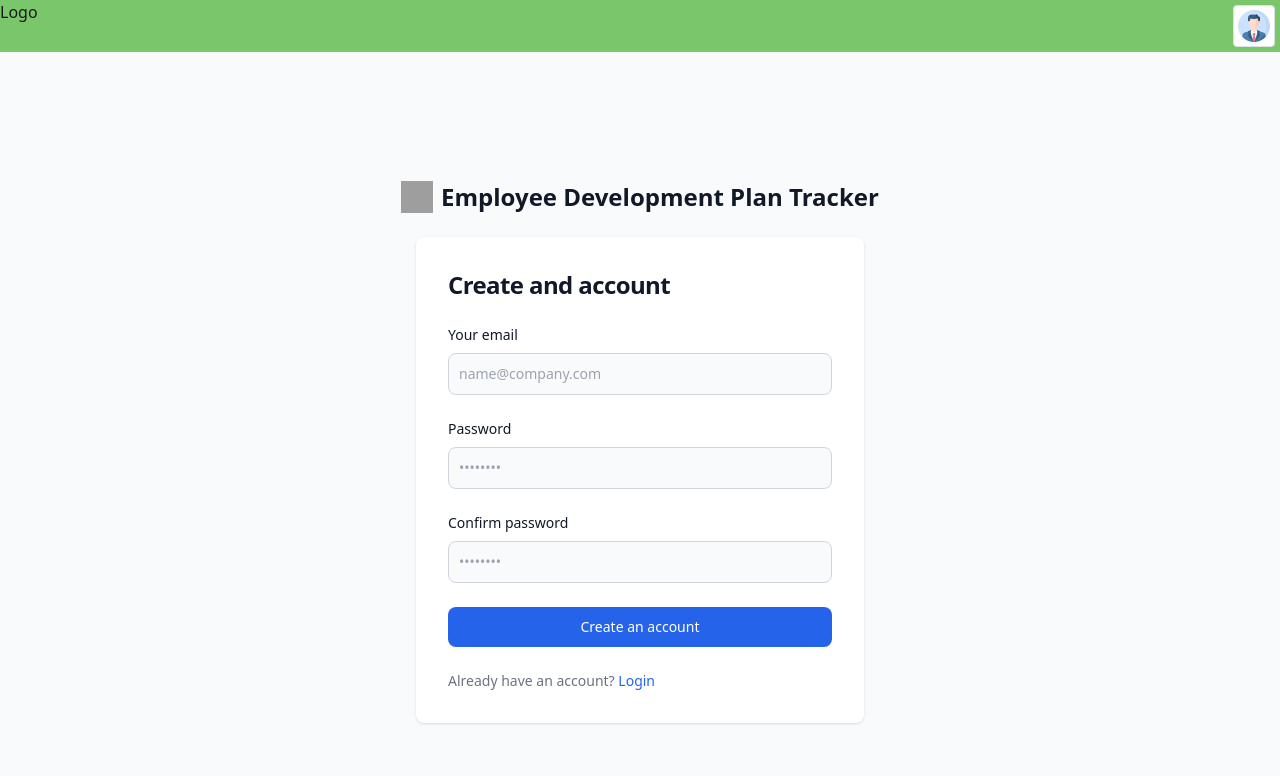
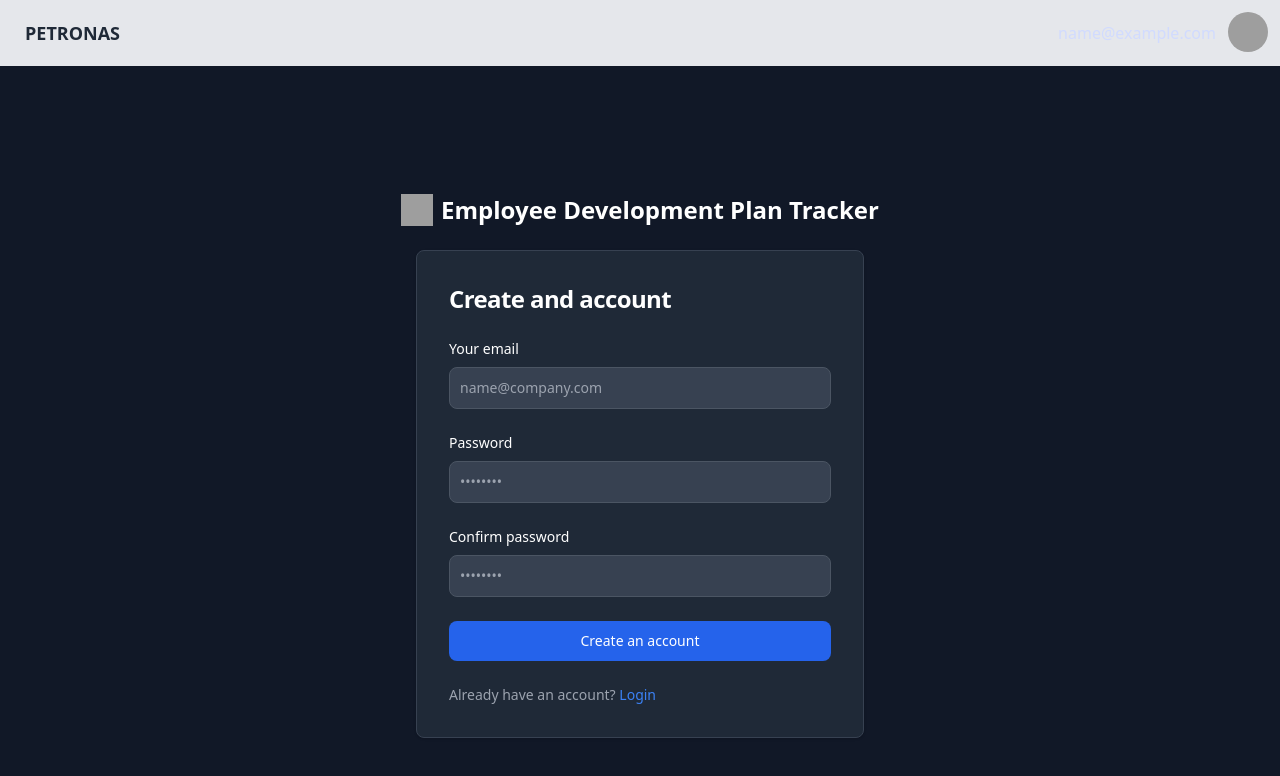
Before and after one commit to Ashraf1712/EDP_TRACKING_SYSTEM, a React (Vite) app in the folder client/: page /register in a window 1280 px wide. Shown: the top 776 px of the page. Built offline with nearby package versions, Linux system fonts and the light colour scheme; no server answers; sample sign-in values are in the browser's storage; grey boxes are pictures that could not be loaded.

Commit message:
Fixing Login  and Logout

```diff
--- a/client/index.html
+++ b/client/index.html
@@ -9,7 +9,7 @@
 </head>
 
 <body>
-    <div id="root"></div>
+    <div id="root" class="dark"></div>
     <script type="module" src="/src/main.jsx"></script>
 </body>
 
--- a/client/package.json
+++ b/client/package.json
@@ -14,6 +14,7 @@
         "axios": "^1.5.1",
         "chart.js": "^4.4.1",
         "cors": "^2.8.5",
+        "daisyui": "^4.6.0",
         "heroicons": "^2.1.1",
         "knockout": "^3.5.1",
         "mobx-react": "^9.0.1",
--- a/client/src/Screen/NavBar/NavigationBar.jsx
+++ b/client/src/Screen/NavBar/NavigationBar.jsx
@@ -1,55 +1,49 @@
 import React, { useEffect, useState } from "react";
-import { useParams, useNavigate } from "react-router-dom";
-import StaffService from "../../Services/staffService";
+import { useLogout } from '../../hooks/useLogout';
+import { useAuthContext } from "../../hooks/useAuthContext"
+import { Link } from "react-router-dom"
 
 function NavigationBar() {
-  const id = 1;
-  const [items, setItems] = useState([]);
-  const [error, setError] = useState(null);
+  const {logout} = useLogout();
   const [isOpen, setIsOpen] = useState(false);
+  const {user} = useAuthContext()
 
-  useEffect(() => {
-    const fetchData = async () => {
-      try {
-        let staff = new StaffService();
-        const jsonData = await staff.getUserByID(id);
-        setItems(jsonData);
-      } catch (error) {
-        setError(error.message);
-      }
-    };
-
-    fetchData();
-  }, [id]);
-
-  const expandNavBar = () => {
-    setIsOpen(!isOpen);
+  const handleLogout = () => {
+    // setIsOpen(!isOpen);
+    logout();
   };
 
+
   return (
+<div className="navbar bg-gray-200">
+  <div className="flex-1">
+    <a className="btn btn-ghost text-lg">PETRONAS</a>
+  </div>
+  <div className="flex-none">
     <div>
-      <nav className="Navbar">
-        <div className="Navbar-left-side">
-          <button onClick={expandNavBar}>Logo</button>
+    <p className="text-primary-content p-2">
+  {user && user.email ? user.email : ''}
+</p>
+
+    </div>
+    <div className="dropdown dropdown-end">
+      <div tabIndex={0} role="button" className="btn btn-ghost btn-circle avatar">
+        <div className="w-10 rounded-full">
+          <img alt="Tailwind CSS Navbar component" src="https://daisyui.com/images/stock/photo-1534528741775-53994a69daeb.jpg" />
         </div>
-        <div className="Navbar-right-side">
-          <div className="profile-name">{items.name}</div>
-          <div className="profile-logo">
-            <img
-              className="img-thumbnail"
-              alt="profileImage"
-              rel="icon"
-              src="/profile.png"
-            />
-          </div>
-        </div>
-      </nav>
-
-      {/* <div className={`Navbar-left${isOpen ? "-expand" : ""}`}>
-        Test Vertical
-        <div className={`${isOpen ? "sidebar" : ""}`}>Test 2</div>
-      </div> */}
+      </div>
+      <ul tabIndex={0} className="menu menu-sm dropdown-content mt-3 z-[1] p-2 shadow bg-base-100 rounded-box w-52">
+        <li>
+          <a className="justify-between">
+            Profile
+          </a>
+        </li>
+        <li><a>Settings</a></li>
+        <li><a onClick={handleLogout}>Logout</a></li>
+      </ul>
     </div>
+  </div>
+</div>
   );
 }
 
--- a/client/src/View/Register.jsx
+++ b/client/src/View/Register.jsx
@@ -61,7 +61,7 @@ export default function Register() {
                   </div> */}
                   {!passwordsMatch && <p style={{ color: 'red' }}>Passwords do not match</p>}
                   <button type="submit" disabled = {!passwordsMatch || !password || !confirmPassword}
-                  className="w-full text-white bg-primary-600 hover:bg-primary-700 focus:ring-4 focus:outline-none focus:ring-primary-300 font-medium rounded-lg text-sm px-5 py-2.5 text-center dark:bg-primary-600 dark:hover:bg-primary-700 dark:focus:ring-primary-800">Create an account</button>
+                  className= {`w-full text-white bg-primary-600 hover:bg-primary-700 dark:bg-primary-600 dark:hover:bg-primary-700 dark:focus:ring-primary-800 focus:ring-4 focus:outline-none focus:ring-primary-300 font-medium rounded-lg text-sm px-5 py-2.5 text-center `}>Create an account</button>
                   <p className="text-sm font-light text-gray-500 dark:text-gray-400">
                       Already have an account? <Link to="/login" className="font-medium text-primary-600 hover:underline dark:text-primary-500">Login</Link>
                   </p>
--- a/client/src/hooks/useLogout.jsx
+++ b/client/src/hooks/useLogout.jsx
@@ -1,14 +1,21 @@
 import { useAuthContext } from "./useAuthContext";
+import { useNavigate } from 'react-router-dom'
 
 export const useLogout = () => {
     const {dispatch} = useAuthContext();
+    const navigate = useNavigate();
 
     const logout = () => {
+        //TODO : CONFIRMATION MESSAGE TO LOGOUT
+
+
         //remove user
         localStorage.removeItem('user')
 
         //dispatch logout
         dispatch({type: 'LOGOUT'})
+
+        navigate('/login');
     }
 
     return {logout}
--- a/client/src/hooks/useRegister.jsx
+++ b/client/src/hooks/useRegister.jsx
@@ -30,10 +30,7 @@ export const useRegister = () => {
             setError(json.error)
         }
         if (response.ok){
-            localStorage.setItem('user', JSON.stringify(json))
             navigate('/login')
-            dispatch({type: 'LOGIN',payload: json})
-            setIsLoading(false)
         }
 
     }
--- a/client/src/routes/Routing.jsx
+++ b/client/src/routes/Routing.jsx
@@ -1,6 +1,6 @@
-import { Routes, Route } from 'react-router-dom';
-import DisplayProfile from "../Screen/displayProfile";
-import StaffViewModel from "../Screen/staffViewModel";
+import { Routes, Route, Navigate } from 'react-router-dom';
+import { useEffect, useState } from 'react';
+import { useAuthContext } from '../hooks/useAuthContext'
 import NavigationBar from "../Screen/NavBar/NavigationBar";
 import Register from '../View/Register';
 import Login from '../View/Login';
@@ -8,22 +8,62 @@ import Homepage from '../View/Homepage';
 
 
 
+
 function Routing() {
+    const { user, isLoading } = useAuthContext();
+    const [authChecked, setAuthChecked] = useState(false);
+
+    useEffect(() => {
+      if (!isLoading) {
+        setAuthChecked(true);
+      }
+    }, [isLoading]);
+
+    if (!authChecked) {
+      // You can return a loading indicator or null while authentication is being checked
+      return null;
+    }
+
     return (
+      <div>
+        {user && <NavigationBar />}
         <div>
-        <NavigationBar></NavigationBar>
-        <div>
-            <Routes>
-                {/* <Route exact path="/" element={<StaffViewModel />} /> */}
-                {/* <Route exact path="/profile/:id" element={<DisplayProfile />} /> */}
-                {/* Authentication Route */}
-                <Route exact path="/register" element={<Register />} />
-                <Route exact path="/login" element={<Login />} />
-                <Route exact path="/" element={<Homepage />} />
-            </Routes>
+          <Routes>
+            {user ? (
+              <Route path="/" element={<Homepage />} />
+            ) : (
+              <Route path="/" element={<Navigate to="/login" />} />
+            )}
+            {/* Other routes go here */}
+            <Route path="/login" element={<Login />} />
+            <Route path="/register" element={<Register />} />
+          </Routes>
         </div>
-        </div>
-    )
-}
+      </div>
+    );
+  }
+
 
 export default Routing;
+    // function Routing() {
+    //     const {user} = useAuthContext()
+    //     return (
+    //         <div>
+    //         {user ? <NavigationBar></NavigationBar> : ''}
+    //         <div>
+    //             <Routes>
+    //                 {/* <Route exact path="/" element={<StaffViewModel />} /> */}
+    //                 {/* <Route exact path="/profile/:id" element={<DisplayProfile />} /> */}
+    //                 {/* Authentication Route */}
+    //
+    //                 <Route exact path="/login" element={<Login />} />
+    //                 {
+    //                     user ? <Route exact path="/" element={<Homepage />} />
+    //                     :
+    //                     <Route exact path="/login" element={<Login />} />
+    //                 }
+    //             </Routes>
+    //         </div>
+    //         </div>
+    //     )
+    // }
--- a/client/tailwind.config.js
+++ b/client/tailwind.config.js
@@ -9,7 +9,7 @@ export default {
             }
         },
     },
-    plugins: [],
+    plugins: [require("daisyui")],
     fontFamily: {
         'body': [
             'Inter',
```
Also changed, not shown: 1 other file (tests, documents, lock files or other folders).
